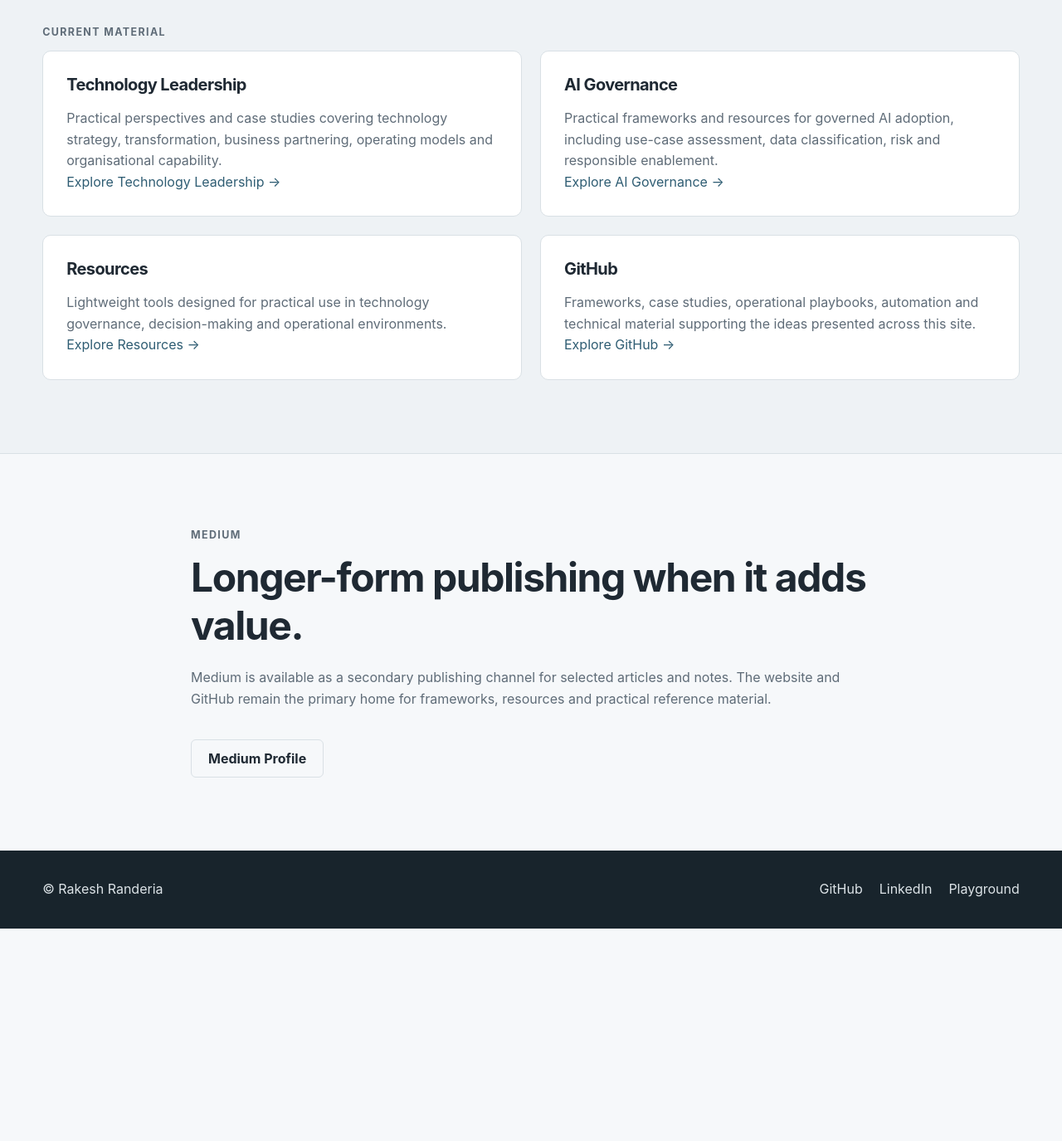
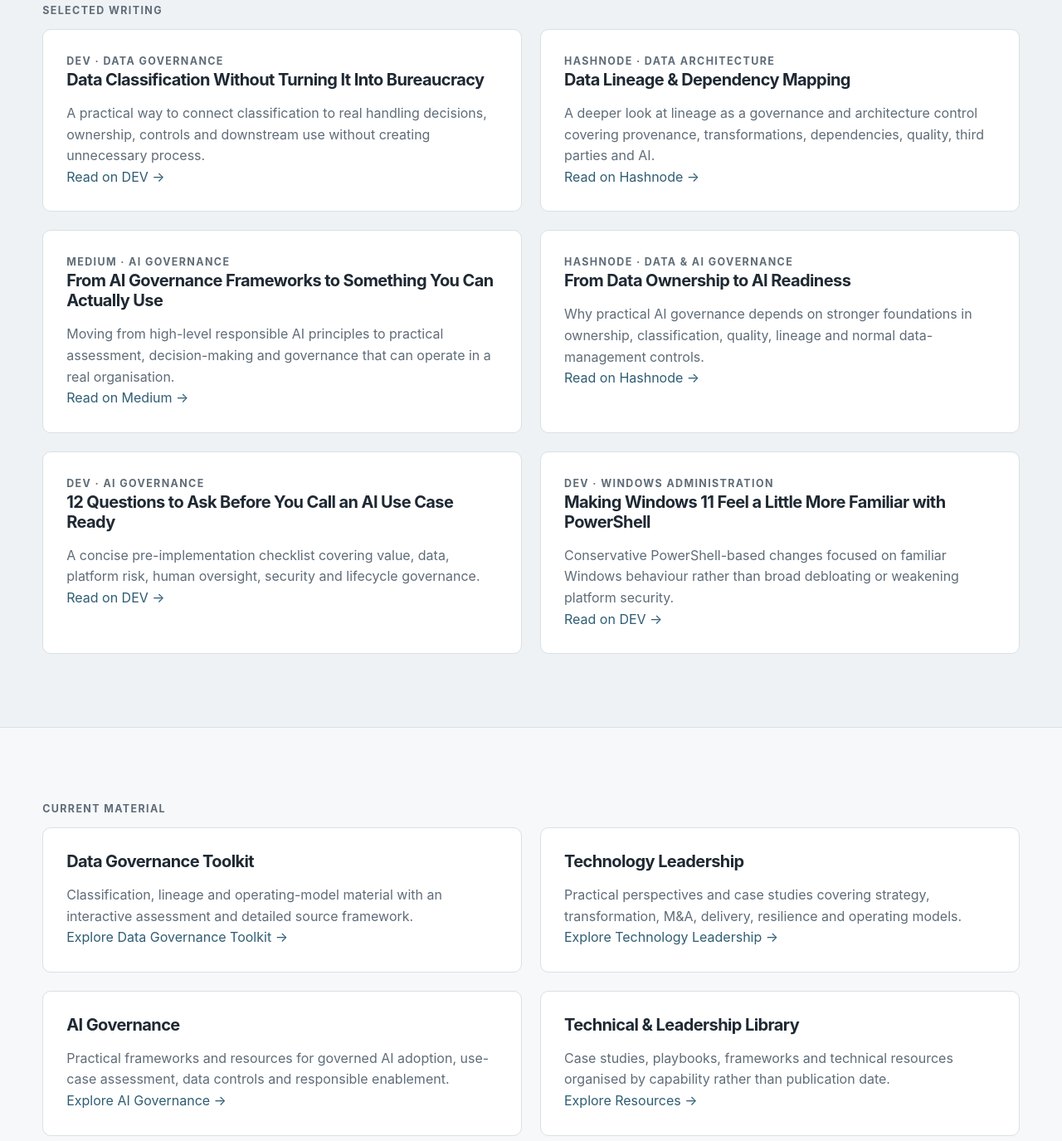
Before and after one commit to rakeshranderia/rakeshranderia.github.io, a plain HTML site: page writing.html in a window 1280 px wide. Shown: the part 1285-2660 px from the top of the page at 83% size. Before the commit the page ends 2404 px from the top, so only its background shows below. Drawn offline with Linux system fonts and the light colour scheme.

Commit message:
Update writing hub with selected cross-platform articles

```diff
--- a/writing.html
+++ b/writing.html
@@ -8,8 +8,11 @@
 
   <meta
     name="description"
-    content="Writing and practical notes from Rakesh Randeria on technology leadership, cybersecurity, digital transformation, AI governance and IT operations."
+    content="Selected writing by Rakesh Randeria on technology leadership, cybersecurity, data governance, AI governance, digital transformation and IT operations."
   >
+  <meta name="author" content="Rakesh Randeria">
+  <meta name="robots" content="index,follow">
+  <link rel="canonical" href="https://rakeshranderia.com.au/writing.html">
 
   <link rel="stylesheet" href="style.css">
 </head>
@@ -28,13 +31,7 @@
         <a href="ai-governance.html">AI Governance</a>
         <a href="resources.html">Resources</a>
         <a href="writing.html">Writing</a>
-        <a
-          href="https://github.com/rakeshranderia"
-          target="_blank"
-          rel="noopener"
-        >
-          GitHub
-        </a>
+        <a href="https://github.com/rakeshranderia" target="_blank" rel="noopener">GitHub</a>
       </nav>
     </div>
   </header>
@@ -49,9 +46,10 @@
         <h1>Useful ideas, when there is something worth saying.</h1>
 
         <p class="hero-intro">
-          This section brings together longer-form writing and practical notes on
-          technology leadership, cybersecurity, digital transformation, AI governance
-          and IT operations.
+          Selected writing across data governance, AI governance, technology leadership,
+          cybersecurity and practical IT operations. Longer articles live on the platform
+          that best fits the subject; the website and GitHub remain the primary home for
+          frameworks, tools and reference material.
         </p>
 
       </div>
@@ -62,18 +60,18 @@
 
         <p class="section-label">Approach</p>
 
-        <h2>No publishing schedule for the sake of a publishing schedule.</h2>
+        <h2>Experience first. Content second.</h2>
 
         <p>
-          I prefer to publish when there is something useful to add beyond the
-          frameworks, resources and case studies already available across this site
-          and GitHub.
+          I do not maintain a publishing schedule for its own sake. Most material starts
+          with real delivery work, interview preparation, technical investigation or a
+          practical problem worth structuring more clearly.
         </p>
 
         <p>
-          Some ideas may become short notes, others may develop into practical
-          frameworks, downloadable resources or longer articles. The format depends
-          on the idea rather than the need to keep a content calendar full.
+          Where that work remains useful outside the immediate context, it may become an
+          article, framework, playbook or interactive tool. This page is a curated index
+          rather than a mirror of every article.
         </p>
 
       </div>
@@ -82,64 +80,85 @@
     <section class="section alt">
       <div class="container">
 
-        <p class="section-label">Current Material</p>
+        <p class="section-label">Selected Writing</p>
 
         <div class="cards">
 
           <article class="card">
-            <h3>Technology Leadership</h3>
-
+            <p class="project-type">DEV · Data Governance</p>
+            <h3>Data Classification Without Turning It Into Bureaucracy</h3>
             <p>
-              Practical perspectives and case studies covering technology strategy,
-              transformation, business partnering, operating models and organisational
-              capability.
+              A practical way to connect classification to real handling decisions,
+              ownership, controls and downstream use without creating unnecessary process.
             </p>
-
-            <a href="technology-leadership.html">
-              Explore Technology Leadership →
+            <a href="https://dev.to/rakeshranderia/data-classification-without-turning-it-into-bureaucracy-4ko6"
+               target="_blank" rel="noopener">
+              Read on DEV →
             </a>
           </article>
 
           <article class="card">
-            <h3>AI Governance</h3>
-
+            <p class="project-type">Hashnode · Data Architecture</p>
+            <h3>Data Lineage &amp; Dependency Mapping</h3>
             <p>
-              Practical frameworks and resources for governed AI adoption, including
-              use-case assessment, data classification, risk and responsible enablement.
+              A deeper look at lineage as a governance and architecture control covering
+              provenance, transformations, dependencies, quality, third parties and AI.
             </p>
-
-            <a href="ai-governance.html">
-              Explore AI Governance →
+            <a href="https://rakeshranderia.hashnode.dev/data-lineage-dependency-mapping"
+               target="_blank" rel="noopener">
+              Read on Hashnode →
             </a>
           </article>
 
           <article class="card">
-            <h3>Resources</h3>
-
+            <p class="project-type">Medium · AI Governance</p>
+            <h3>From AI Governance Frameworks to Something You Can Actually Use</h3>
             <p>
-              Lightweight tools designed for practical use in technology governance,
-              decision-making and operational environments.
+              Moving from high-level responsible AI principles to practical assessment,
+              decision-making and governance that can operate in a real organisation.
             </p>
-
-            <a href="resources.html">
-              Explore Resources →
+            <a href="https://rakeshranderia.medium.com/from-ai-governance-frameworks-to-something-you-can-actually-use-0cb2cfd1edf6"
+               target="_blank" rel="noopener">
+              Read on Medium →
             </a>
           </article>
 
           <article class="card">
-            <h3>GitHub</h3>
+            <p class="project-type">Hashnode · Data &amp; AI Governance</p>
+            <h3>From Data Ownership to AI Readiness</h3>
+            <p>
+              Why practical AI governance depends on stronger foundations in ownership,
+              classification, quality, lineage and normal data-management controls.
+            </p>
+            <a href="https://rakeshranderia.hashnode.dev/from-data-ownership-to-ai-readiness"
+               target="_blank" rel="noopener">
+              Read on Hashnode →
+            </a>
+          </article>
 
+          <article class="card">
+            <p class="project-type">DEV · AI Governance</p>
+            <h3>12 Questions to Ask Before You Call an AI Use Case Ready</h3>
             <p>
-              Frameworks, case studies, operational playbooks, automation and technical
-              material supporting the ideas presented across this site.
+              A concise pre-implementation checklist covering value, data, platform risk,
+              human oversight, security and lifecycle governance.
             </p>
+            <a href="https://dev.to/rakeshranderia/12-questions-to-ask-before-you-call-an-ai-use-case-ready-28al"
+               target="_blank" rel="noopener">
+              Read on DEV →
+            </a>
+          </article>
 
-            <a
-              href="https://github.com/rakeshranderia"
-              target="_blank"
-              rel="noopener"
-            >
-              Explore GitHub →
+          <article class="card">
+            <p class="project-type">DEV · Windows Administration</p>
+            <h3>Making Windows 11 Feel a Little More Familiar with PowerShell</h3>
+            <p>
+              Conservative PowerShell-based changes focused on familiar Windows behaviour
+              rather than broad debloating or weakening platform security.
+            </p>
+            <a href="https://dev.to/rakeshranderia/making-windows-11-feel-a-little-more-familiar-with-powershell-190h"
+               target="_blank" rel="noopener">
+              Read on DEV →
             </a>
           </article>
 
@@ -149,27 +168,80 @@
     </section>
 
     <section class="section">
+      <div class="container">
+
+        <p class="section-label">Current Material</p>
+
+        <div class="cards">
+
+          <article class="card">
+            <h3>Data Governance Toolkit</h3>
+            <p>
+              Classification, lineage and operating-model material with an interactive
+              assessment and detailed source framework.
+            </p>
+            <a href="data-governance-toolkit.html">
+              Explore Data Governance Toolkit →
+            </a>
+          </article>
+
+          <article class="card">
+            <h3>Technology Leadership</h3>
+            <p>
+              Practical perspectives and case studies covering strategy, transformation,
+              M&amp;A, delivery, resilience and operating models.
+            </p>
+            <a href="technology-leadership.html">
+              Explore Technology Leadership →
+            </a>
+          </article>
+
+          <article class="card">
+            <h3>AI Governance</h3>
+            <p>
+              Practical frameworks and resources for governed AI adoption, use-case
+              assessment, data controls and responsible enablement.
+            </p>
+            <a href="ai-governance.html">
+              Explore AI Governance →
+            </a>
+          </article>
+
+          <article class="card">
+            <h3>Technical &amp; Leadership Library</h3>
+            <p>
+              Case studies, playbooks, frameworks and technical resources organised by
+              capability rather than publication date.
+            </p>
+            <a href="resources.html">
+              Explore Resources →
+            </a>
+          </article>
+
+        </div>
+
+      </div>
+    </section>
+
+    <section class="section alt">
       <div class="container narrow">
 
-        <p class="section-label">Medium</p>
+        <p class="section-label">Publishing Channels</p>
 
-        <h2>Longer-form publishing when it adds value.</h2>
+        <h2>Different platforms, different depth.</h2>
 
         <p>
-          Medium is available as a secondary publishing channel for selected articles
-          and notes. The website and GitHub remain the primary home for frameworks,
-          resources and practical reference material.
+          DEV is used for shorter practical technical pieces. Hashnode is useful for
+          deeper architecture and governance treatment. Medium is reserved for selected
+          longer-form material. GitHub remains the canonical source for reusable frameworks,
+          templates, tools and version history.
         </p>
 
         <div class="hero-actions">
-          <a
-            class="button secondary"
-            href="https://rakeshranderia.medium.com"
-            target="_blank"
-            rel="noopener"
-          >
-            Medium Profile
-          </a>
+          <a class="button secondary" href="https://dev.to/rakeshranderia" target="_blank" rel="noopener">DEV</a>
+          <a class="button secondary" href="https://rakeshranderia.hashnode.dev/" target="_blank" rel="noopener">Hashnode</a>
+          <a class="button secondary" href="https://rakeshranderia.medium.com" target="_blank" rel="noopener">Medium</a>
+          <a class="button secondary" href="https://github.com/rakeshranderia" target="_blank" rel="noopener">GitHub</a>
         </div>
 
       </div>
@@ -183,25 +255,11 @@
       <p>© Rakesh Randeria</p>
 
       <div class="footer-links">
-        <a
-          href="https://github.com/rakeshranderia"
-          target="_blank"
-          rel="noopener"
-        >
-          GitHub
-        </a>
-
-        <a
-          href="https://www.linkedin.com/in/rakeshranderia/"
-          target="_blank"
-          rel="noopener"
-        >
-          LinkedIn
-        </a>
-
-        <a href="playground.html">
-          Playground
-        </a>
+        <a href="index.html">Home</a>
+        <a href="resources.html">Resources</a>
+        <a href="playground.html">Playground</a>
+        <a href="https://github.com/rakeshranderia" target="_blank" rel="noopener">GitHub</a>
+        <a href="https://www.linkedin.com/in/rakeshranderia/" target="_blank" rel="noopener">LinkedIn</a>
       </div>
 
     </div>
```
